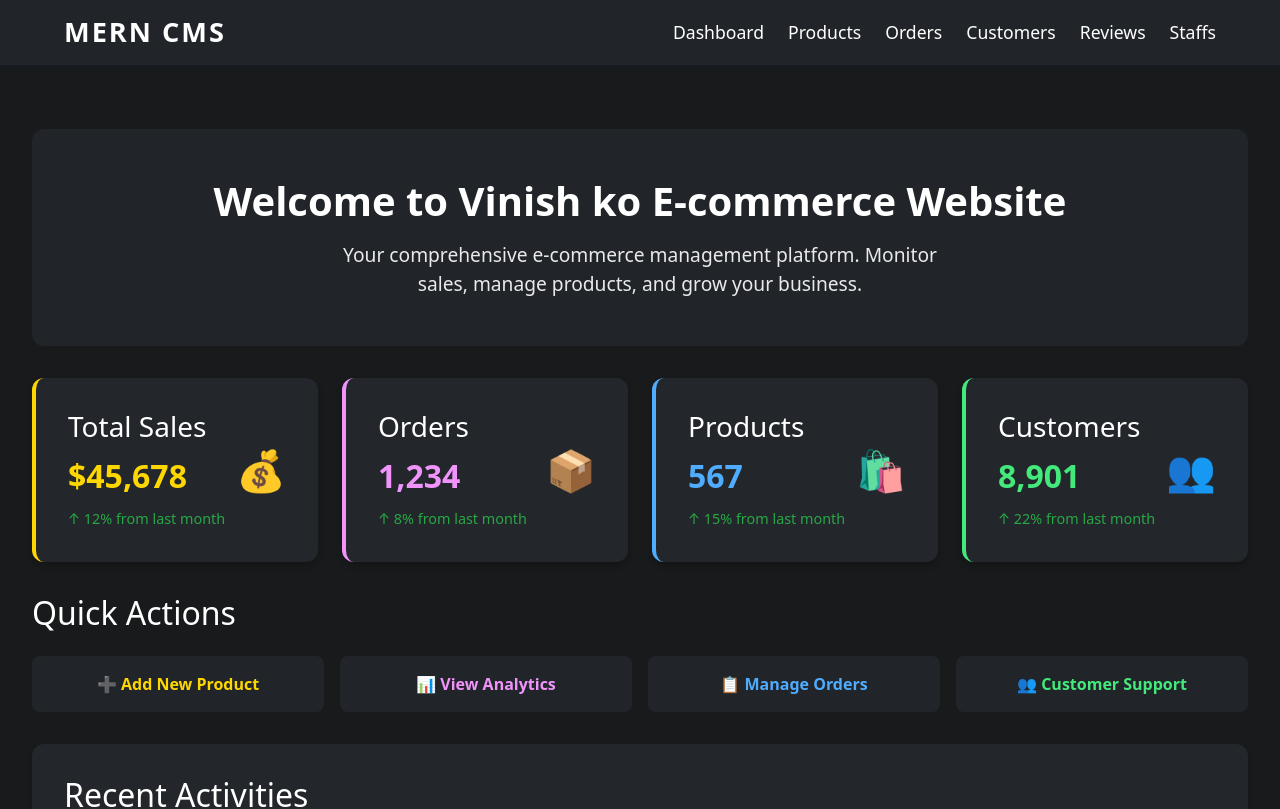
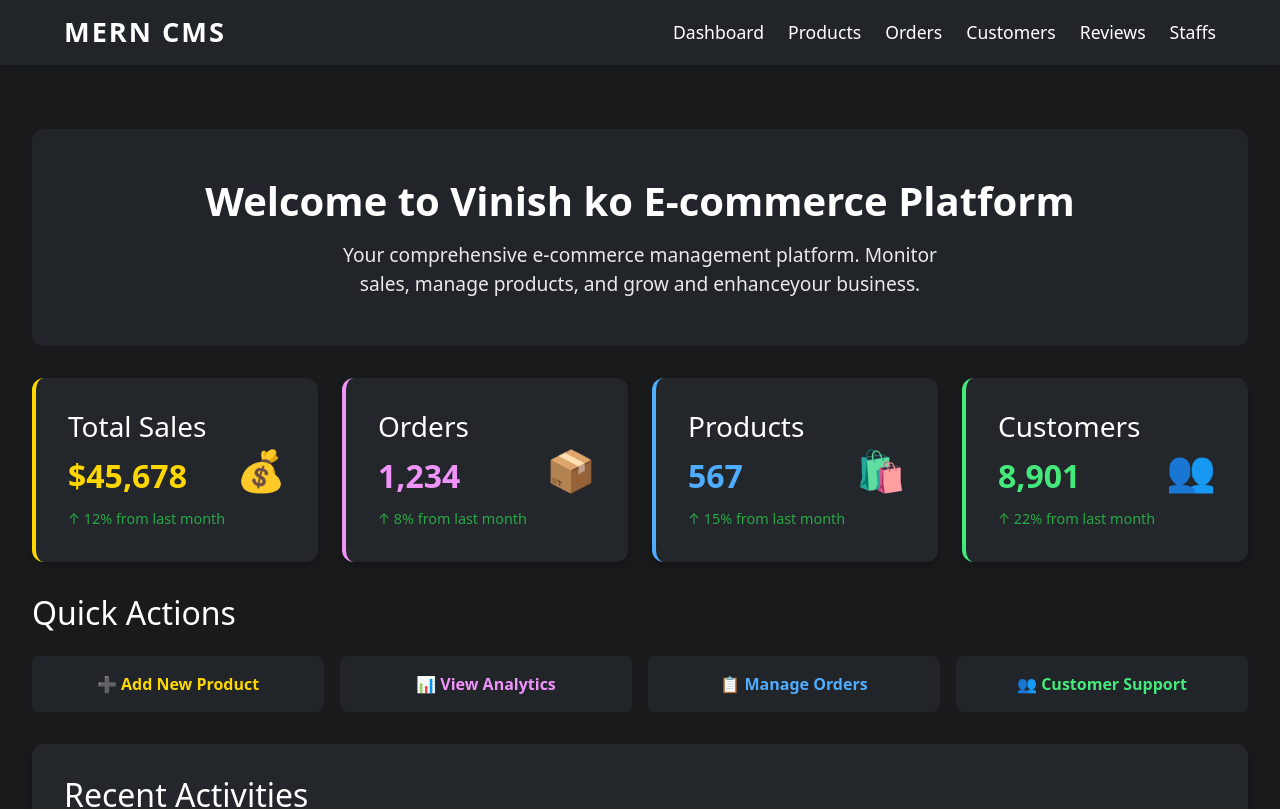
Before and after one commit to tiwvinish/e-commerce-using-mern-, a React (Vite) app in the folder cms-ui/: page / in a window 1280 px wide. Shown: the top 809 px of the page. Built offline with nearby package versions, Linux system fonts and the light colour scheme.

Commit message:
little improvement

```diff
--- a/cms-ui/src/pages/dashboard/home.jsx
+++ b/cms-ui/src/pages/dashboard/home.jsx
@@ -13,10 +13,10 @@ export const Home = () => {
         textAlign: "center"
       }}>
         <h1 style={{ fontSize: "2.5rem", marginBottom: "1rem", fontWeight: "bold" }}>
-          Welcome to Vinish ko E-commerce Website
+          Welcome to Vinish ko E-commerce Platform
         </h1>
         <p style={{ fontSize: "1.2rem", opacity: 0.9, maxWidth: "600px", margin: "0 auto" }}>
-          Your comprehensive e-commerce management platform. Monitor sales, manage products, and grow your business.
+          Your comprehensive e-commerce management platform. Monitor sales, manage products, and grow and enhanceyour business.
         </p>
       </div>
 
```
